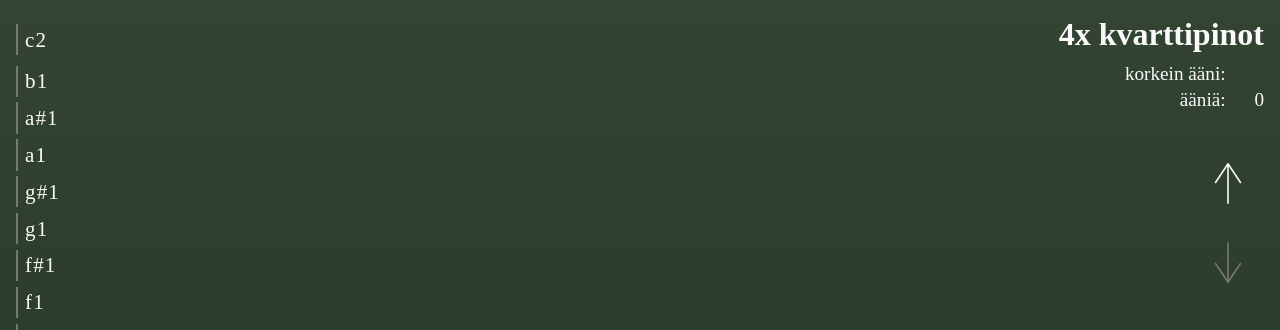
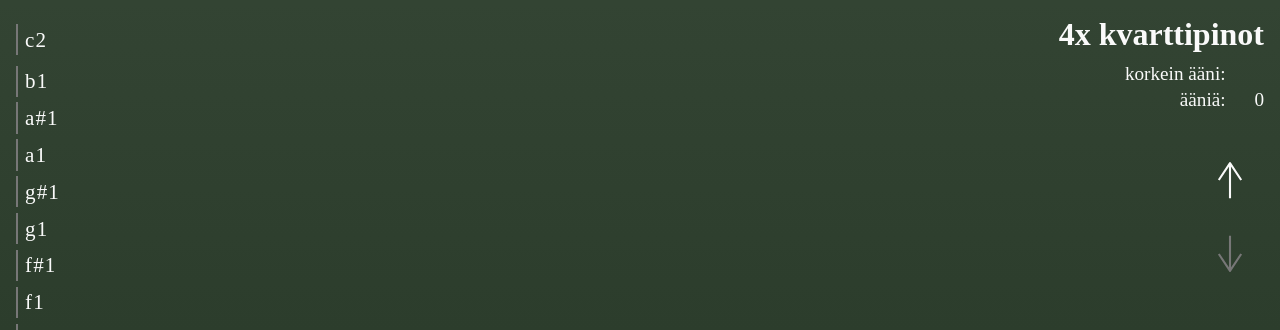
Before and after one commit to visahaarala/kvarttipinot, a React (Vite) app: page / in a window 1280 px wide. Shown: the top 330 px of the page. Built offline with nearby package versions, Linux system fonts and the light colour scheme.

Commit message:
smaller and thicker arrows

```diff
--- a/src/App.scss
+++ b/src/App.scss
@@ -72,7 +72,7 @@ h1 {
         gap: 4vh;
 
         & > div {
-          $size: 4vh;
+          $size: 3.5vh;
           width: $size;
           height: calc($size * 1.5);
 
--- a/src/Arrow.tsx
+++ b/src/Arrow.tsx
@@ -4,7 +4,7 @@ const Arrow = () => (
       d='M10 3 L10 28 M2 15 L10 3 L18 15'
       stroke='currentColor'
       fill='none'
-      strokeWidth='1'
+      strokeWidth='1.5'
       strokeLinejoin='round'
     />
   </svg>
```
